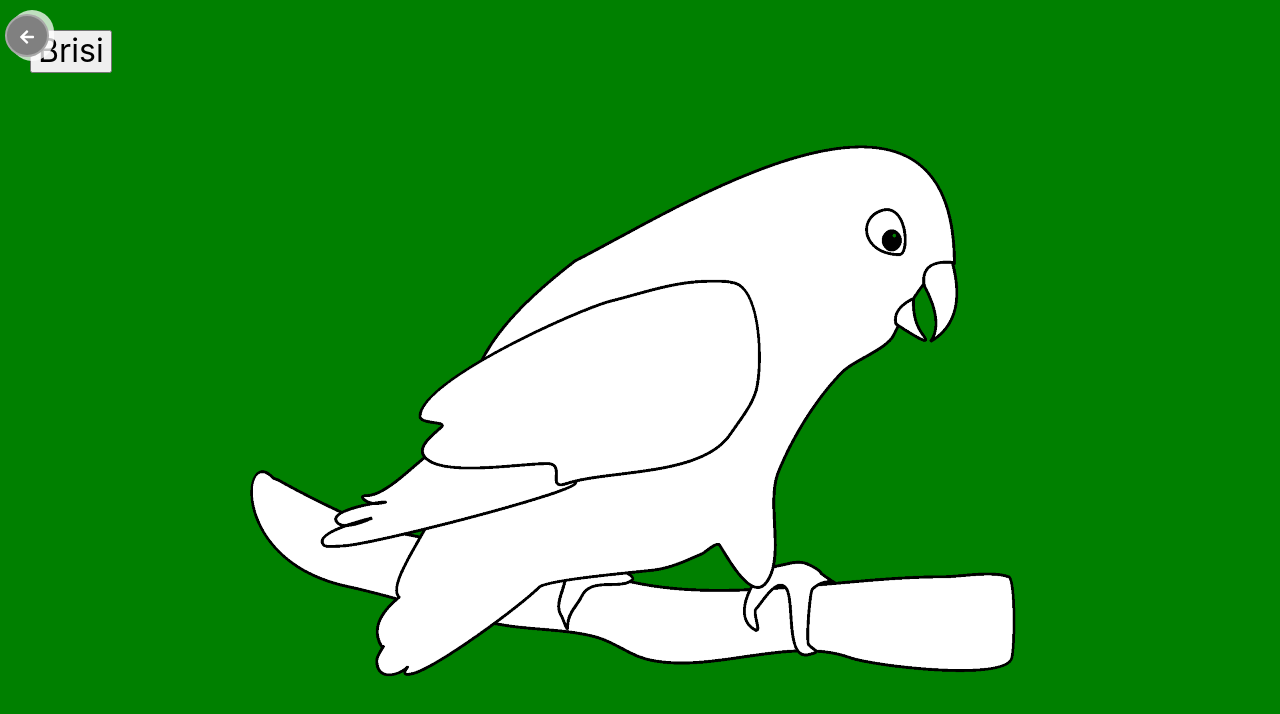
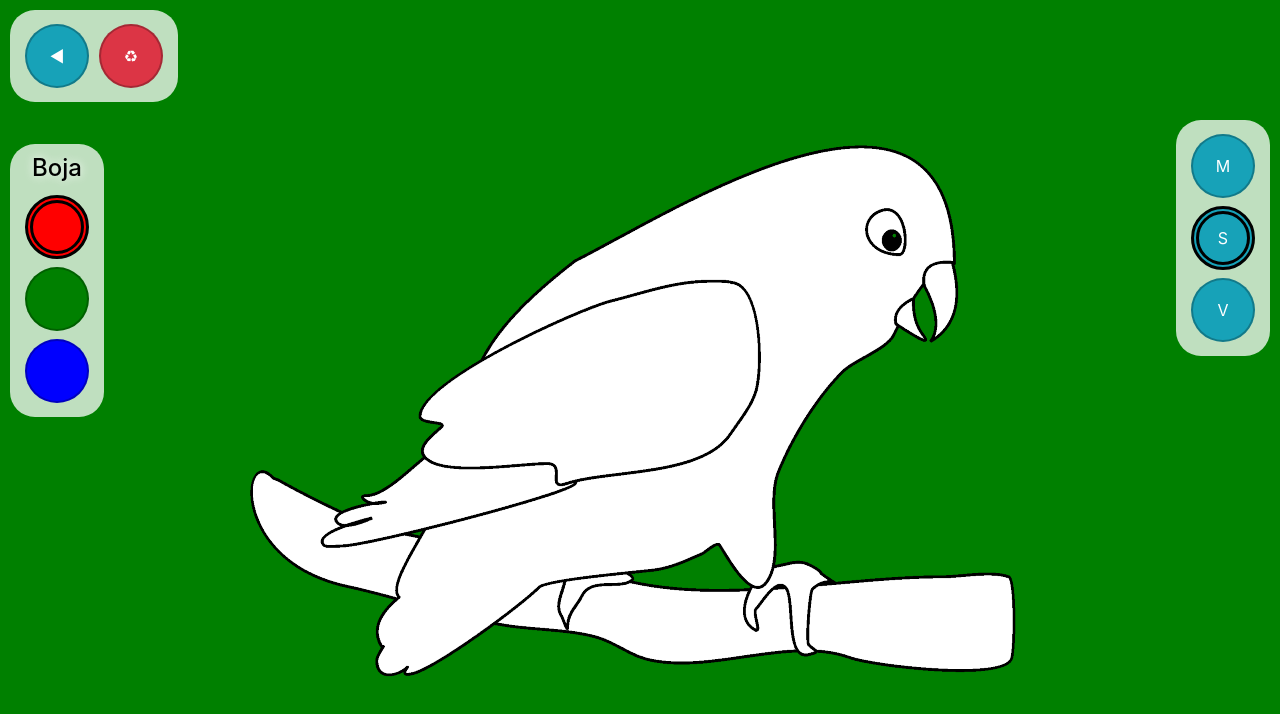
Before and after one commit to sdumencic/coloringbook, a React (Create React App) app: page /game/1 in a window 1280 px wide. Shown: the top 714 px of the page. Built offline with nearby package versions, Linux system fonts and the light colour scheme.

Commit message:
🚧 Changed canvas to Render Loop again. Drawing canvas now draws itself blended directly onto hidden canvas (no more image conversions). HUD colors, weights and clearing.

```diff
--- a/src/components/GamePage/Canvas/Canvas.tsx
+++ b/src/components/GamePage/Canvas/Canvas.tsx
@@ -1,19 +1,17 @@
 import "./Canvas.scss";
 
+import {
+  CANVAS_BASE_WIDTH,
+  CANVAS_BRUSH_CAP,
+  CANVAS_HEIGHT,
+  CANVAS_WIDTH,
+  IMAGE_MASK_URL,
+  IMAGE_OUTLINE_URL,
+} from "./Constants";
 import { CSSProperties, MouseEvent, useEffect, useRef, useState } from "react";
 
 import { GlobalState } from "../../../redux/store";
 import { useSelector } from "react-redux";
-
-const IMAGE_OUTLINE = "/images/parrot_outline.png";
-const IMAGE_MASK = "/images/parrot_mask.png";
-
-const CANVAS_BRUSH_COLOR = "red";
-const CANVAS_BRUSH_WIDTH = 40;
-const CANVAS_BRUSH_CAP = "round";
-
-const CANVAS_WIDTH = 2000;
-const CANVAS_HEIGHT = 2000;
 
 interface MousePosition {
   x?: number;
@@ -21,7 +19,10 @@ interface MousePosition {
 }
 
 const Canvas = () => {
+  // Slices from the global state
   const client = useSelector((state: GlobalState) => state.client);
+  const brush = useSelector((state: GlobalState) => state.brush);
+  const clear_Canvas = useSelector((state: GlobalState) => state.actions.clearCanvas);
 
   const [isDrawing, setIsDrawing] = useState(false);
 
@@ -45,7 +46,6 @@ const Canvas = () => {
   // References to images
   const [imageOutline, setImageOutline] = useState<HTMLImageElement | null>(null);
   const [imageMask, setImageMask] = useState<HTMLImageElement | null>(null);
-  const [imageData, setImageData] = useState<HTMLImageElement | null>(null);
 
   /**
    * This useEffect runs only on mount and unmount.
@@ -54,13 +54,13 @@ const Canvas = () => {
    */
   useEffect(() => {
     const image_outline = new Image();
-    image_outline.src = IMAGE_OUTLINE;
+    image_outline.src = IMAGE_OUTLINE_URL;
     image_outline.onload = () => {
       setImageOutline(image_outline);
     };
 
     const image_mask = new Image();
-    image_mask.src = IMAGE_MASK;
+    image_mask.src = IMAGE_MASK_URL;
     image_mask.onload = () => {
       setImageMask(image_mask);
     };
@@ -69,51 +69,26 @@ const Canvas = () => {
   }, []);
 
   /**
-   * This useEffect runs on every rendering iteration.
-   * We use this to render the refreshed data onto a canvas. :)
+   * Starts the render Loop after the images have been loaded
    */
   useEffect(() => {
-    console.log(imageData);
-    renderFrame();
-  });
+    if (imageOutline && imageMask) {
+      window.requestAnimationFrame(renderFrame);
+    }
+    // eslint-disable-next-line
+  }, [imageOutline, imageMask]);
 
   /**
-   * Scales and positions the Rendering canvas
+   *
    */
-  const getCanvasStyle = (): CSSProperties => {
-    const properties: CSSProperties = {};
-
-    if (CanvasRef.current && DrawCanvasRef.current) {
-      if (client.height > client.width) {
-        properties.width = "100%";
-        properties.height = `${client.width}px`;
-        properties.top = `${(client.height - client.width) / 2}px`;
-      } else {
-        properties.height = "100%";
-        properties.width = `${client.height}px`;
-        properties.left = `${(client.width - client.height) / 2}px`;
-      }
-    }
-
-    return properties;
-  };
+  useEffect(() => {
+    console.log("Clearing canvas!");
+    clearCanvas(HiddenCanvasRef);
+  }, [clear_Canvas]);
 
   const renderFrame = () => {
     let Canvas: HTMLCanvasElement;
     let Context: CanvasRenderingContext2D | null;
-
-    // Draw Hidden canvas
-    if (HiddenCanvasRef.current) {
-      // Set references
-      Canvas = HiddenCanvasRef.current;
-      Context = Canvas.getContext("2d");
-
-      if (Context) {
-        if (imageData) {
-          Context.drawImage(imageData, 0, 0, CANVAS_WIDTH, CANVAS_HEIGHT);
-        }
-      }
-    }
 
     // Draw Background
     if (BGCanvasRef.current) {
@@ -140,7 +115,6 @@ const Canvas = () => {
         Context.drawImage(imageMask, 0, 0, CANVAS_WIDTH, CANVAS_HEIGHT);
 
         // Fill in the drawing data
-        // TODO: Customizable drawing data etc :)
         if (HiddenCanvasRef.current) {
           Context.globalCompositeOperation = "source-in";
           Context.drawImage(HiddenCanvasRef.current, 0, 0, CANVAS_WIDTH, CANVAS_HEIGHT);
@@ -153,6 +127,29 @@ const Canvas = () => {
         Context.drawImage(imageMask, 0, 0, CANVAS_WIDTH, CANVAS_HEIGHT);
       }
     }
+
+    window.requestAnimationFrame(renderFrame);
+  };
+
+  /**
+   * Scales and positions the Rendering canvas
+   */
+  const getCanvasStyle = (): CSSProperties => {
+    const properties: CSSProperties = {};
+
+    if (CanvasRef.current && DrawCanvasRef.current) {
+      if (client.height > client.width) {
+        properties.width = "100%";
+        properties.height = `${client.width}px`;
+        properties.top = `${(client.height - client.width) / 2}px`;
+      } else {
+        properties.height = "100%";
+        properties.width = `${client.height}px`;
+        properties.left = `${(client.width - client.height) / 2}px`;
+      }
+    }
+
+    return properties;
   };
 
   /**
@@ -233,22 +230,18 @@ const Canvas = () => {
   };
 
   const finishDrawing = () => {
-    if (DrawCanvasRef.current) {
+    if (DrawCanvasRef.current && HiddenCanvasRef.current) {
       const Canvas = DrawCanvasRef.current;
+      const HiddenCanvas = HiddenCanvasRef.current;
       const Context = Canvas.getContext("2d");
+      const HiddenContext = HiddenCanvas.getContext("2d");
 
-      if (Context) {
+      if (Context && HiddenContext) {
         // Stop drawing the path
         Context.closePath();
         setIsDrawing(false);
 
-        const tmpImg = new Image();
-        tmpImg.src = Canvas.toDataURL("image/png");
-        tmpImg.onload = () => {
-          setImageData(tmpImg);
-        };
-
-        //setImageData(Context.getImageData(0, 0, CANVAS_WIDTH, CANVAS_HEIGHT));
+        HiddenContext.drawImage(Canvas, 0, 0, CANVAS_WIDTH, CANVAS_HEIGHT);
 
         clearCanvas(DrawCanvasRef);
       }
@@ -278,7 +271,7 @@ const Canvas = () => {
   // Set Drawable Canvas Width and Height if images are loaded
   const style = imageMask && imageOutline ? getCanvasStyle() : {};
   // Brush settings
-  setBrush(CANVAS_BRUSH_COLOR, CANVAS_BRUSH_WIDTH, CANVAS_BRUSH_CAP);
+  setBrush(brush.color, (brush.width + 1) * CANVAS_BASE_WIDTH, CANVAS_BRUSH_CAP);
 
   return (
     <div className="viewport">
@@ -309,14 +302,6 @@ const Canvas = () => {
         onMouseMove={drawMove}
         ref={DrawCanvasRef}
       ></canvas>
-      <button
-        onClick={() => {
-          clearCanvas(HiddenCanvasRef);
-          setImageData(null);
-        }}
-      >
-        Brisi
-      </button>
     </div>
   );
 };
--- /dev/null
+++ b/src/components/GamePage/Canvas/Constants.ts
@@ -0,0 +1,8 @@
+export const IMAGE_OUTLINE_URL = "/images/parrot_outline.png";
+export const IMAGE_MASK_URL = "/images/parrot_mask.png";
+
+export const CANVAS_BASE_WIDTH = 30;
+export const CANVAS_BRUSH_CAP = "round";
+
+export const CANVAS_WIDTH = 2000;
+export const CANVAS_HEIGHT = 2000;
--- a/src/components/GamePage/GamePage.tsx
+++ b/src/components/GamePage/GamePage.tsx
@@ -1,9 +1,29 @@
+import { useDispatch, useSelector } from "react-redux";
+
+import { BrushTypes } from "../../redux/reducers/BrushReducer";
 import Canvas from "./Canvas/Canvas";
+import { GlobalState } from "../../redux/store";
 import HUD from "./HUD/HUD";
 import { useParams } from "react-router";
 
 const GamePage = () => {
+  // Load information from the parameters
   const { id } = useParams(); // Fetch the picture id
+
+  // Send global info
+  const dispatch = useDispatch();
+
+  // Load info from the global state
+  const game = useSelector((state: GlobalState) => state.game);
+  const brush = useSelector((state: GlobalState) => state.brush);
+
+  // Check that everything is okie dokie
+  if (!(game.brushColors.includes(brush.color))) {
+    dispatch({
+      type: BrushTypes.Color,
+      payload: game.brushColors[0],
+    });
+  }
 
   return (
     <>
--- a/src/components/GamePage/HUD/HUD.scss
+++ b/src/components/GamePage/HUD/HUD.scss
@@ -4,12 +4,19 @@
   top: 10px;
   border-radius: 25px;
   z-index: 50;
+  font-size: 16px;
+  padding: 10px;
 
   p {
     padding: 0 15px;
     color: black;
     display: inline-block;
     vertical-align: baseline;
+  }
+
+  h2 {
+    text-align: center;
+    text-shadow: white 0px 0px 10px;
   }
 
   button {
@@ -21,29 +28,38 @@
     text-align: center;
     text-decoration: none;
     display: inline-block;
-    font-size: 16px;
-    margin: 4px 5px 4px -5px;
+    //font-size: 16px;
+    font-size: 1rem;
+    margin: 4px 5px 4px 5px;
     border-radius: 50%;
     vertical-align: middle;
     cursor: pointer;
+    min-width: 50px;
+    min-height: 50px;
+    width: 5vw;
+    height: 5vw;
 
     &:disabled {
       background-color: gray;
       border: 2px solid darkgrey;
       cursor: default;
     }
+
+    &.selected {
+      border: 8px double black;
+    }
+
+    &.back {
+      background-color: #17a2b8;
+    }
+
+    &.delete {
+      background-color: #dc3545;
+    }
   }
 
   svg {
     vertical-align: middle;
-  }
-
-  .history {
-    background-color: #dc3545;
-  }
-
-  .solution {
-    background-color: #17a2b8;
   }
 }
 
@@ -108,4 +124,5 @@
       transparent 4px
     );
   background-blend-mode: multiply;
+  border: 2px solid #37230d;
 }
--- a/src/components/GamePage/HUD/HUD.tsx
+++ b/src/components/GamePage/HUD/HUD.tsx
@@ -1,106 +1,117 @@
 import "./HUD.scss";
 
-import React, { CSSProperties, useState } from "react";
 import { useDispatch, useSelector } from "react-redux";
 
+import { ActionsTypes } from "../../../redux/reducers/ActionReducer";
+import { BrushTypes } from "../../../redux/reducers/BrushReducer";
+import { Fragment } from "react";
 import { GlobalState } from "../../../redux/store";
+import { Link } from "react-router-dom";
 
-const HUD: React.FC = () => {
-  const [popup, setPopup] = useState(false);
+const HUD = () => {
+  // Redux dispatcher
+  const dispatch = useDispatch();
 
-  // Used for correct sizing
+  // Load info from the global state
   const client = useSelector((state: GlobalState) => state.client);
+  const brushColors = useSelector((state: GlobalState) => state.game.brushColors);
+  const brush = useSelector((state: GlobalState) => state.brush);
 
-  const historyUndo = () => {
-    return;
+  /**
+   * Set the color from the brush pallete :)
+   * @param index Index of the brush from the brush pallete
+   */
+  const setColor = (index: number) => {
+    dispatch({
+      type: BrushTypes.Color,
+      payload: brushColors[index],
+    });
   };
 
-  const minStyle = {
-    color: true ? "red" : "black",
+  /**
+   *
+   * @param size Careful it must be 0-2
+   */
+  const setWidth = (size: number) => {
+    dispatch({
+      type: BrushTypes.Width,
+      payload: size,
+    });
   };
 
-  const popupStyle: CSSProperties = {
-    left: `${client.width / 2 - 157}px`,
-    top: `${client.height / 2 - 302}px`,
+  const clearCanvas = () => {
+    dispatch({
+      type: ActionsTypes.ClearCanvas,
+    });
   };
 
-  const blockStyle: CSSProperties = {
-    width: `${client.width}px`,
-    height: `${client.height}px`,
-  };
+  const renderColors = () => {
+    const colors = brushColors.map((color, index) => (
+      <Fragment key={`brushColors-${color}-${index}`}>
+        <button
+          type="button"
+          className={brush.color === color ? "selected" : ""}
+          style={{ backgroundColor: `${color}` }}
+          onClick={() => setColor(index)}
+        ></button>
+        <br />
+      </Fragment>
+    ));
 
-  const startSolution = () => {
-    setPopup(false);
-  };
-
-  const renderPopup = () => {
     return (
-      <div className="blocker" style={blockStyle}>
-        <div className="popup" style={popupStyle}>
-          <p>{"QUESTION1"}</p>
-          <p>{"QUESTION2"}</p>
-          <button type="button" onClick={() => startSolution()} className="confirm">
-            {"YES"}
-            <svg
-              width="1em"
-              height="1em"
-              viewBox="0 0 16 16"
-              className="bi bi-check-circle-fill"
-              fill="currentColor"
-              xmlns="http://www.w3.org/2000/svg"
-            >
-              <path
-                fillRule="evenodd"
-                d="M16 8A8 8 0 1 1 0 8a8 8 0 0 1 16 0zm-3.97-3.03a.75.75 0 0 0-1.08.022L7.477 9.417 5.384 7.323a.75.75 0 0 0-1.06 1.06L6.97 11.03a.75.75 0 0 0 1.079-.02l3.992-4.99a.75.75 0 0 0-.01-1.05z"
-              />
-            </svg>
-          </button>
-          <button type="button" onClick={() => setPopup(false)} className="cancel">
-            {"NO"}
-            <svg
-              width="1em"
-              height="1em"
-              viewBox="0 0 16 16"
-              className="bi bi-x-circle-fill"
-              fill="currentColor"
-              xmlns="http://www.w3.org/2000/svg"
-            >
-              <path
-                fillRule="evenodd"
-                d="M16 8A8 8 0 1 1 0 8a8 8 0 0 1 16 0zM5.354 4.646a.5.5 0 1 0-.708.708L7.293 8l-2.647 2.646a.5.5 0 0 0 .708.708L8 8.707l2.646 2.647a.5.5 0 0 0 .708-.708L8.707 8l2.647-2.646a.5.5 0 0 0-.708-.708L8 7.293 5.354 4.646z"
-              />
-            </svg>
-          </button>
-        </div>
+      <div className="HUD" style={{ left: "10px", top: "calc(80px + 5vw)" }}>
+        <h2>Boja</h2>
+        {colors}
       </div>
     );
   };
 
-  if (popup) return renderPopup();
+  const renderWidths = () => {
+    const widthNames = ["M", "S", "V"];
+    const widths = widthNames.map((width, index) => (
+      <Fragment key={`brushWidths-${width}-${index}`}>
+        <button
+          type="button"
+          className={`back ${brush.width === index ? "selected" : ""}`}
+          onClick={() => setWidth(index)}
+        >
+          {width}
+        </button>
+        <br />
+      </Fragment>
+    ));
+
+    return (
+      <div className="HUD" style={{ right: "10px", top: "120px" }}>
+        {widths}
+      </div>
+    );
+  };
+
+  /**
+   * Renders top of the screen toolbar with back button and other actions
+   * @returns Top Toolbar JSX Element
+   */
+  const renderToolbar = () => {
+    return (
+      <div className="HUD" style={{ left: "10px" }}>
+        <Link to="/">
+          <button type="button" className="back">
+            ◀
+          </button>
+        </Link>
+        <button type="button" onClick={clearCanvas} className="delete">
+          ♻
+        </button>
+      </div>
+    );
+  };
 
   return (
     <>
-      <div className="HUD" style={{ left: "10px" }}>
-        <button type="button" onClick={historyUndo} className="history" disabled>
-          <svg
-          width="1em"
-          height="1em"
-            aria-hidden="true"
-            focusable="false"
-            data-prefix="fas"
-            data-icon="arrow-left"
-            className="svg-inline--fa fa-arrow-left fa-w-14"
-            role="img"
-            xmlns="http://www.w3.org/2000/svg"
-            viewBox="0 0 448 512"
-          >
-            <path
-              fill="currentColor"
-              d="M257.5 445.1l-22.2 22.2c-9.4 9.4-24.6 9.4-33.9 0L7 273c-9.4-9.4-9.4-24.6 0-33.9L201.4 44.7c9.4-9.4 24.6-9.4 33.9 0l22.2 22.2c9.5 9.5 9.3 25-.4 34.3L136.6 216H424c13.3 0 24 10.7 24 24v32c0 13.3-10.7 24-24 24H136.6l120.5 114.8c9.8 9.3 10 24.8.4 34.3z"
-            ></path>
-          </svg>
-        </button>
-      </div>
+      {renderToolbar()}
+      {renderColors()}
+      {renderWidths()}
     </>
   );
 };
--- /dev/null
+++ b/src/redux/reducers/ActionReducer.ts
@@ -0,0 +1,35 @@
+import { ActionMap } from "../store";
+
+// NOTE: This is very hackyy... very very hackyyy
+
+//? State
+export type ActionsState = {
+  clearCanvas: number;
+};
+const initialState: ActionsState = {
+  clearCanvas: 0
+};
+
+//? Action
+export enum ActionsTypes {
+  ClearCanvas = "CLEAR_CANVAS",
+}
+type ActionsPayload = {
+  [ActionsTypes.ClearCanvas]: never;
+};
+export type ActionsActions = ActionMap<ActionsPayload>[keyof ActionMap<ActionsPayload>];
+
+export const actionsReducer = (
+  state: ActionsState = initialState,
+  action: ActionsActions
+) => {
+  switch (action.type) {
+    case ActionsTypes.ClearCanvas:
+      return {
+        ...state,
+        clearCanvas: state.clearCanvas + 1
+      };
+    default:
+      return state;
+  }
+};
--- a/src/redux/reducers/BrushReducer.ts
+++ b/src/redux/reducers/BrushReducer.ts
@@ -7,7 +7,7 @@ export type BrushState = {
    *
    * 0 - Small; 1 - Normal; 2 - Large
    */
-  weight: 0 | 1 | 2;
+  width: 0 | 1 | 2;
   /**
    * Represents the color of the brush.
    * Can be an RGB string, canvas gradient or pattern.
@@ -15,17 +15,17 @@ export type BrushState = {
   color: string | CanvasGradient | CanvasPattern;
 };
 const initialState: BrushState = {
-  weight: 2,
+  width: 1,
   color: "white",
 };
 
 //? Action
 export enum BrushTypes {
-  Weight = "BRUSH_WEIGHT",
+  Width = "BRUSH_WIDTH",
   Color = "BRUSH_COLOR",
 }
 type BrushPayload = {
-  [BrushTypes.Weight]: 0 | 1 | 2;
+  [BrushTypes.Width]: 0 | 1 | 2;
   [BrushTypes.Color]: string | CanvasGradient | CanvasPattern;
 };
 export type BrushActions = ActionMap<BrushPayload>[keyof ActionMap<BrushPayload>];
@@ -35,10 +35,10 @@ export const brushReducer = (
   action: BrushActions
 ) => {
   switch (action.type) {
-    case BrushTypes.Weight:
+    case BrushTypes.Width:
       return {
         ...state,
-        weight: action.payload,
+        width: action.payload,
       };
     case BrushTypes.Color:
       return {
--- /dev/null
+++ b/src/redux/reducers/GameReducer.ts
@@ -0,0 +1,49 @@
+import { ActionMap } from "../store";
+
+// TODO: Actually create this
+//? State
+export type GameState = {
+  /**
+   * Represents the available brush colors.
+   */
+  brushColors: (string | CanvasGradient | CanvasPattern)[];
+};
+const initialState: GameState = {
+  // FIXME: This should be []
+  brushColors: [
+    "red",
+    "green",
+    "blue"
+  ]
+};
+
+//? Action
+export enum GameTypes {
+  Weight = "BRUSH_WEIGHT",
+  Color = "BRUSH_COLOR",
+}
+type GamePayload = {
+  [GameTypes.Weight]: 0 | 1 | 2;
+  [GameTypes.Color]: string | CanvasGradient | CanvasPattern;
+};
+export type GameActions = ActionMap<GamePayload>[keyof ActionMap<GamePayload>];
+
+export const gameReducer = (
+  state: GameState = initialState,
+  action: GameActions
+) => {
+  switch (action.type) {
+    case GameTypes.Weight:
+      return {
+        ...state,
+        weight: action.payload,
+      };
+    case GameTypes.Color:
+      return {
+        ...state,
+        color: action.payload,
+      };
+    default:
+      return state;
+  }
+};
--- a/src/redux/store.ts
+++ b/src/redux/store.ts
@@ -1,5 +1,7 @@
+import { ActionsState, actionsReducer } from "./reducers/ActionReducer";
 import { BrushState, brushReducer } from "./reducers/BrushReducer";
 import { ClientState, clientReducer } from "./reducers/ClientReducer";
+import { GameState, gameReducer } from "./reducers/GameReducer";
 import { combineReducers, createStore } from "redux";
 
 /**
@@ -17,13 +19,17 @@ export type ActionMap<M extends { [index: string]: any }> = {
 };
 
 export type GlobalState = {
+  actions: ActionsState;
   brush: BrushState;
   client: ClientState;
+  game: GameState;
 };
 
 export const rootReducer = combineReducers<GlobalState>({
+  actions: actionsReducer,
   brush: brushReducer,
   client: clientReducer,
+  game: gameReducer,
 });
 
 export const store = createStore(
```
